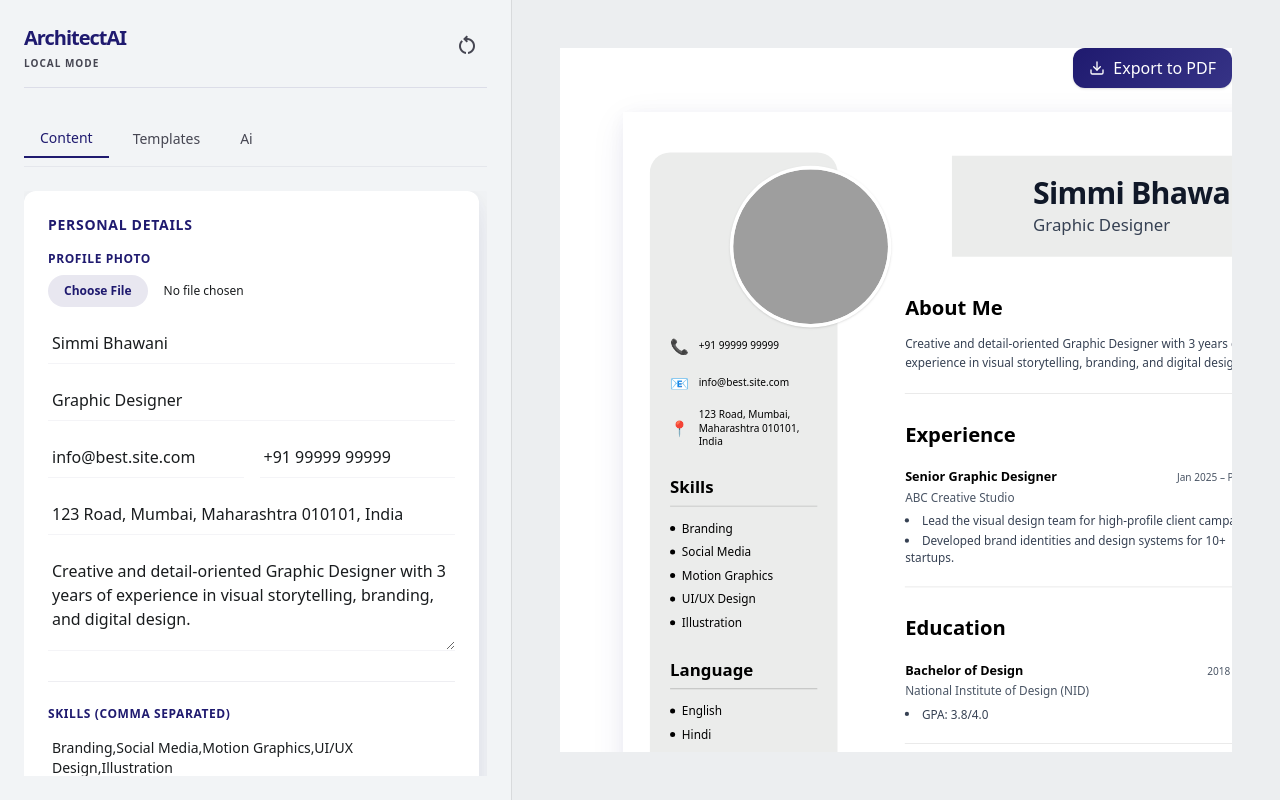
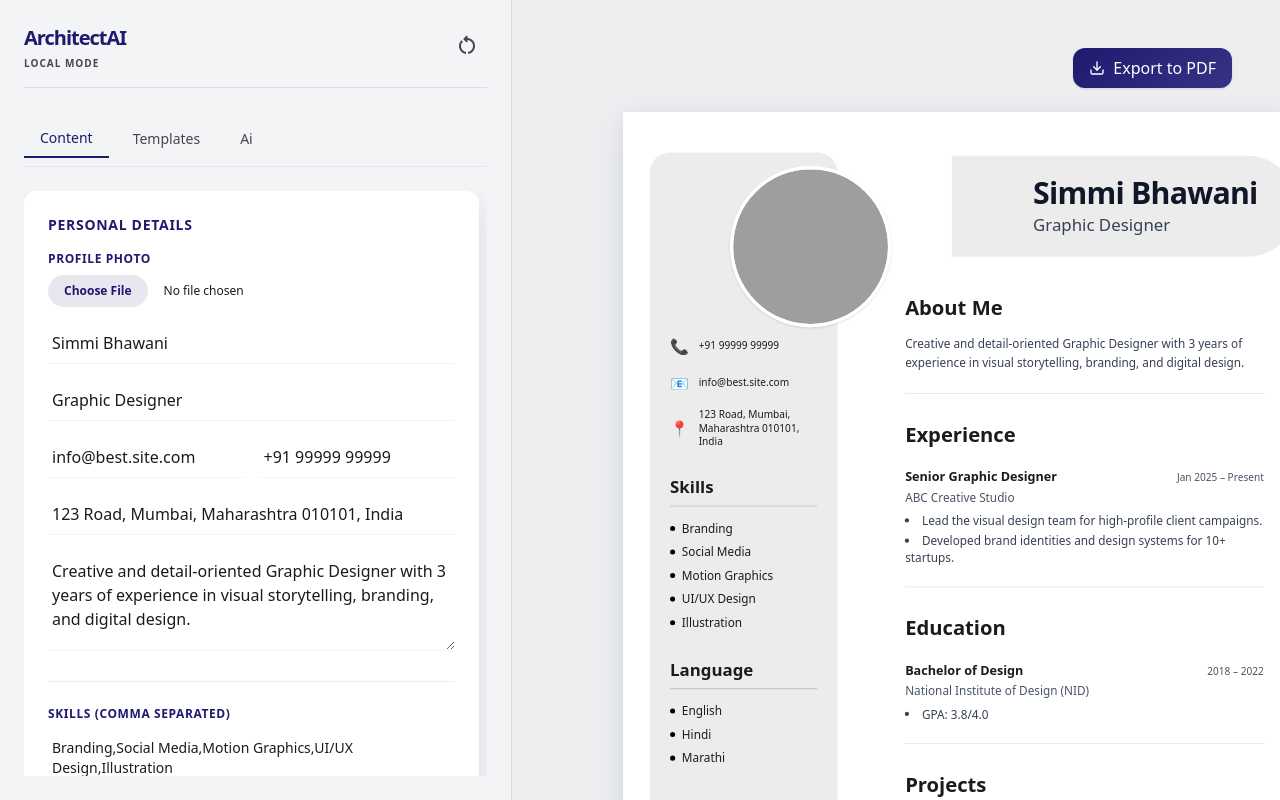
Before and after one commit to princek70/backup-builder, a Next.js app: page /builder in a window 1280 px wide. Built offline with nearby package versions, Linux system fonts and the light colour scheme; grey boxes are pictures that could not be loaded.

Commit message:
Fix Preview scroll bug by restoring min-h-full

```diff
--- a/src/components/Preview.tsx
+++ b/src/components/Preview.tsx
@@ -185,7 +185,7 @@ export default function Preview() {
   };
 
   return (
-    <div className="w-full max-w-4xl h-full flex flex-col items-center print:block print:h-auto overflow-hidden text-black bg-white">
+    <div className="w-full max-w-4xl min-h-full flex flex-col items-center print:block print:h-auto">
       <style>{`
         @media print {
           @page { margin: 0; size: A4; }
```
